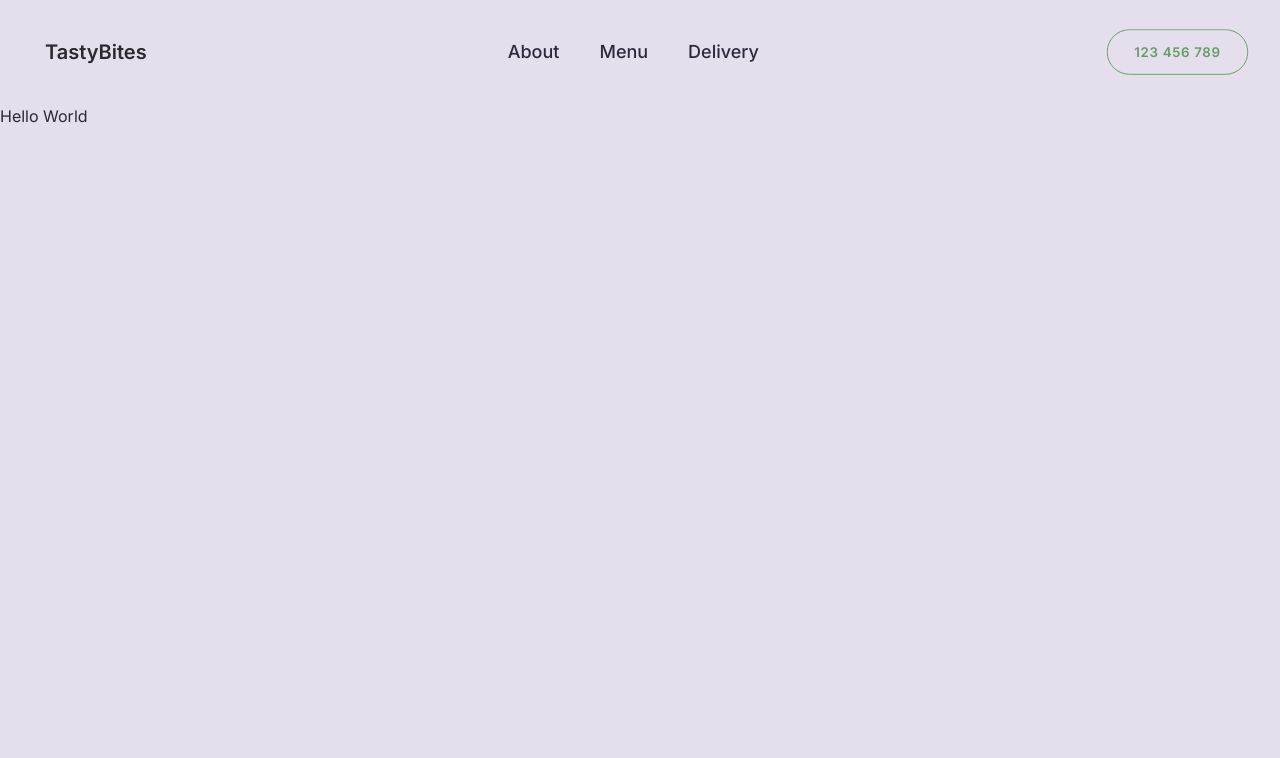
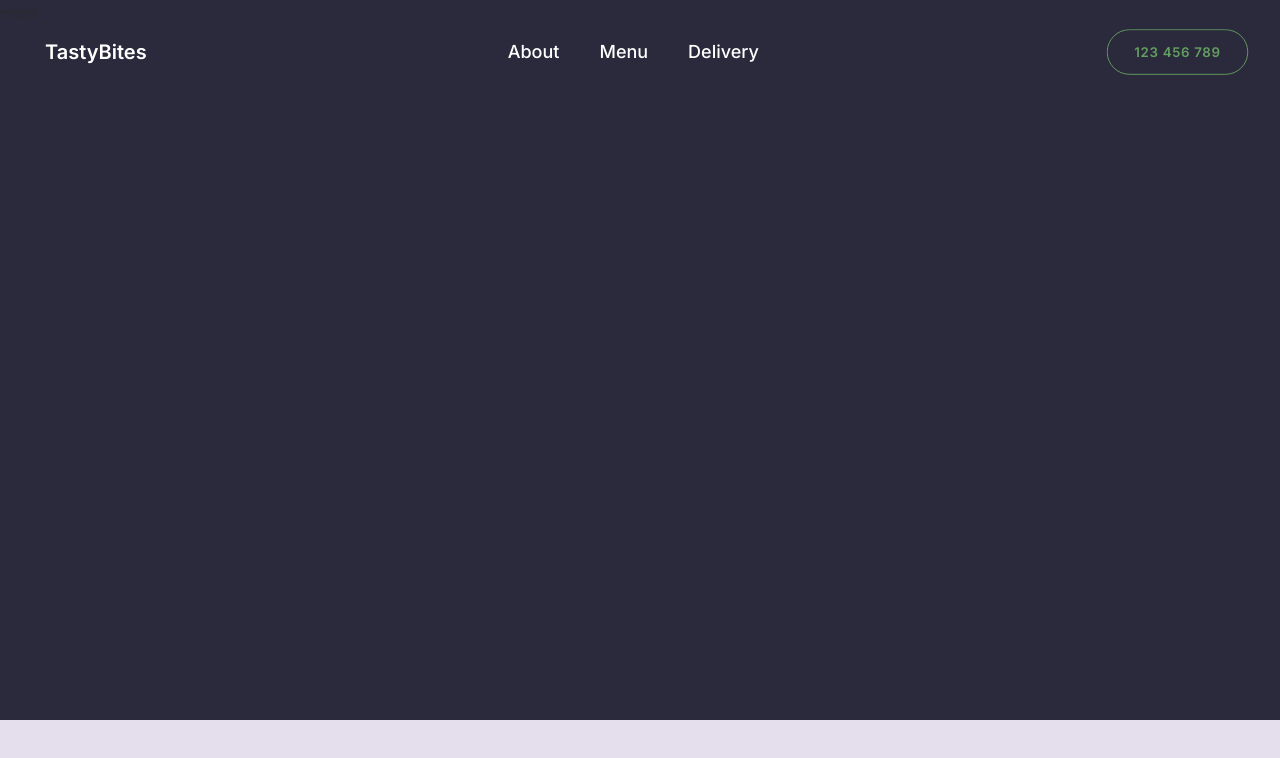
Before and after one commit to Jeetjyoti-Deka/TastyBites, a Next.js app: page / in a window 1280 px wide. Shown: the top 758 px of the page. Built offline with nearby package versions, Linux system fonts and the light colour scheme.

Commit message:
Initial Hero setup and Navbar changes

```diff
--- a/app/page.tsx
+++ b/app/page.tsx
@@ -1,3 +1,9 @@
+import Hero from "@/components/Hero";
+
 export default function Home() {
-  return <div>Hello World</div>;
+  return (
+    <div>
+      <Hero />
+    </div>
+  );
 }
--- /dev/null
+++ b/components/Hero.tsx
@@ -0,0 +1,4 @@
+const Hero = () => {
+  return <div className="h-[90vh] w-full bg-secondary">Hero</div>;
+};
+export default Hero;
--- a/components/Navbar.tsx
+++ b/components/Navbar.tsx
@@ -4,10 +4,13 @@ import { NavbarLinks } from "@/constants";
 
 const Navbar = () => {
   return (
-    <div className="max-container px-5 py-5">
+    <div className="max-container w-full px-5 py-5 absolute top-0 left-1/2 -translate-x-1/2 z-50 ">
       <div className="navbar flex items-center justify-between">
         <div>
-          <Link href="/" className="btn btn-ghost normal-case text-xl">
+          <Link
+            href="/"
+            className="btn btn-ghost normal-case text-xl text-white"
+          >
             TastyBites
           </Link>
         </div>
@@ -16,7 +19,7 @@ const Navbar = () => {
           {NavbarLinks.map((link, index) => (
             <li key={index}>
               <Link
-                className="capitalize font-medium text-lg text-secondary hover:text-opacity-80"
+                className="capitalize font-medium text-lg hover:text-opacity-80 text-white"
                 href={link.href}
               >
                 {link.name}
--- a/components/NavbarButton.tsx
+++ b/components/NavbarButton.tsx
@@ -5,12 +5,15 @@ const NavbarButton = () => {
   return (
     <div className="flex-none md:hidden">
       <details className="dropdown dropdown-bottom dropdown-end">
-        <summary tabIndex={0} className="btn btn-circle btn-ghost">
-          <svg
+        <summary
+          tabIndex={0}
+          className="btn btn-ghost btn-circle bg-transparent hover:bg-white/20 active:bg-black/5 transition-all"
+        >
+          {/* <svg
             xmlns="http://www.w3.org/2000/svg"
             fill="none"
             viewBox="0 0 24 24"
-            className="inline-block w-5 h-5 stroke-current"
+            className="inline-block w-5 h-5 jcurrent"
           >
             <path
               strokeLinecap="round"
@@ -18,6 +21,31 @@ const NavbarButton = () => {
               strokeWidth="2"
               d="M5 12h.01M12 12h.01M19 12h.01M6 12a1 1 0 11-2 0 1 1 0 012 0zm7 0a1 1 0 11-2 0 1 1 0 012 0zm7 0a1 1 0 11-2 0 1 1 0 012 0z"
             ></path>
+          </svg> */}
+          <svg
+            fill="#e5deed"
+            xmlns="http://www.w3.org/2000/svg"
+            viewBox="-4 -4 24 24"
+            className="inline-block w-8 h-8 stroke-current"
+            stroke="#e5deed"
+            strokeWidth="0.384"
+            transform="rotate(0)"
+          >
+            <g id="SVGRepo_bgCarrier" strokeWidth="0"></g>
+            <g
+              id="SVGRepo_tracerCarrier"
+              strokeLinecap="round"
+              strokeLinejoin="round"
+              stroke="#CCCCCC"
+              strokeWidth="0.192"
+            ></g>
+            <g id="SVGRepo_iconCarrier">
+              {" "}
+              <path
+                className="cls-1"
+                d="M8,6.5A1.5,1.5,0,1,1,6.5,8,1.5,1.5,0,0,1,8,6.5ZM.5,8A1.5,1.5,0,1,0,2,6.5,1.5,1.5,0,0,0,.5,8Zm12,0A1.5,1.5,0,1,0,14,6.5,1.5,1.5,0,0,0,12.5,8Z"
+              ></path>{" "}
+            </g>
           </svg>
         </summary>
         <ul
```
